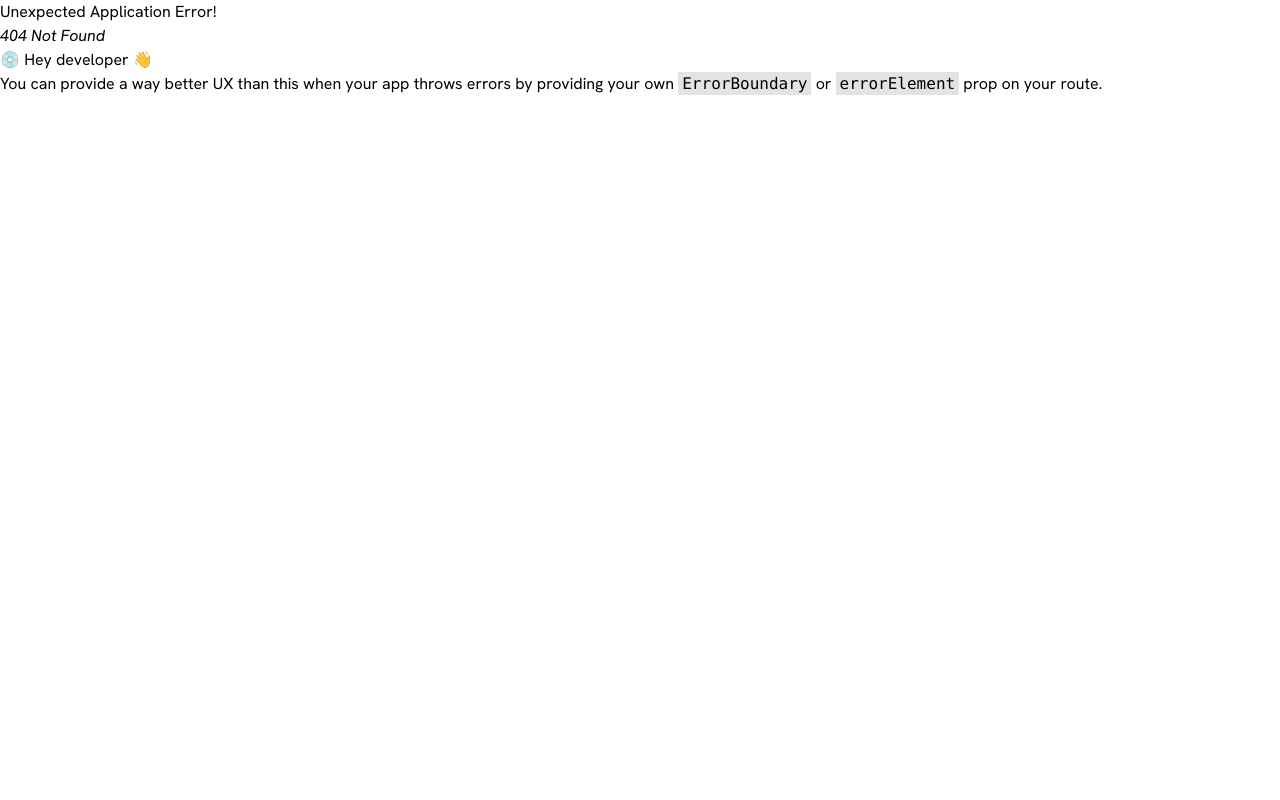
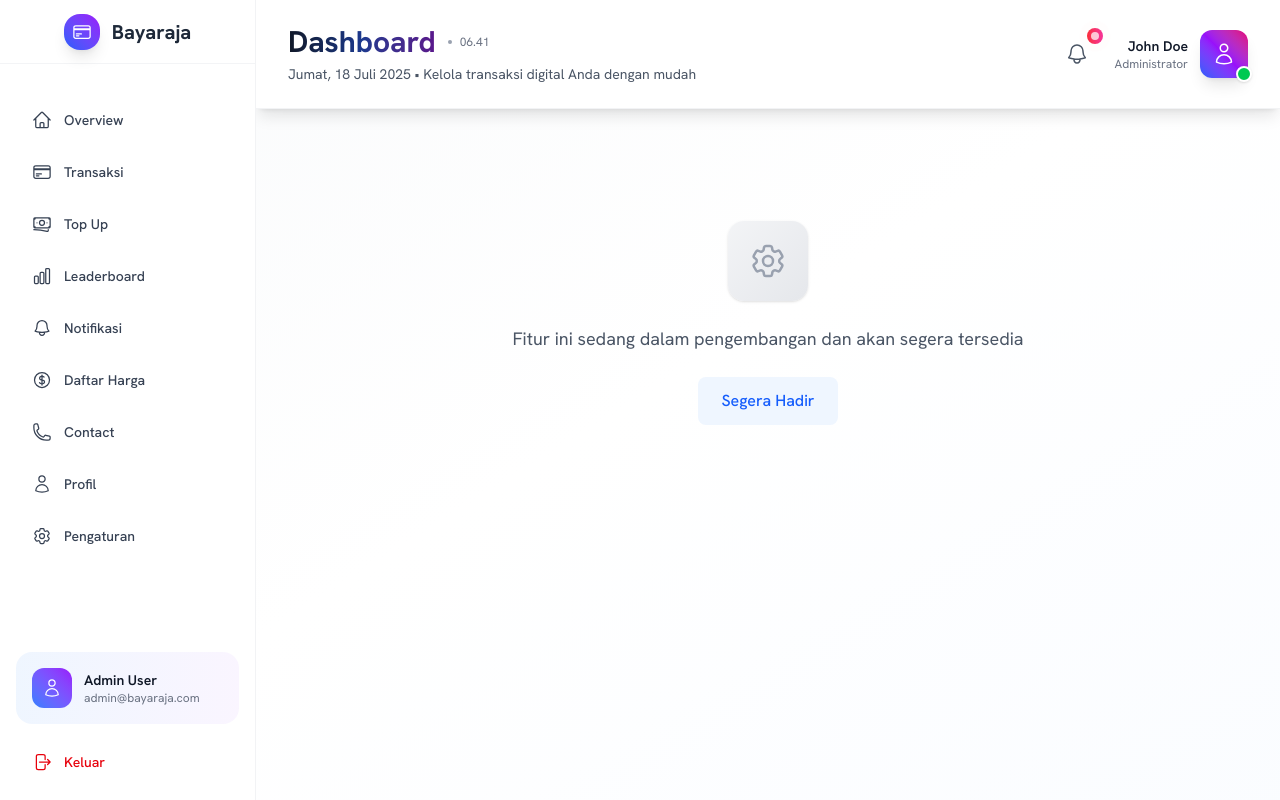
Before and after one commit to akbarryyan/ppob-webapp, a React (Vite) app in the folder frontend/: page /dashboard/1 in a window 1280 px wide. Before the commit this address had no page. Built offline with nearby package versions, Linux system fonts and the light colour scheme.

Commit message:
feat: Implement dynamic tab navigation in Dashboard with URL synchronization

```diff
--- a/frontend/src/pages/Dashboard.jsx
+++ b/frontend/src/pages/Dashboard.jsx
@@ -1,4 +1,5 @@
-import { useState } from "react";
+import { useState, useEffect } from "react";
+import { useParams, useNavigate } from "react-router-dom";
 import {
   HomeIcon,
   CreditCardIcon,
@@ -29,8 +30,25 @@ import {
 } from "../components/dashboard";
 
 const Dashboard = () => {
-  const [activeTab, setActiveTab] = useState("overview");
+  const { section } = useParams();
+  const navigate = useNavigate();
+  const [activeTab, setActiveTab] = useState(section || "overview");
   const [sidebarOpen, setSidebarOpen] = useState(false);
+
+  // Update activeTab when URL changes
+  useEffect(() => {
+    if (section) {
+      setActiveTab(section);
+    } else {
+      setActiveTab("overview");
+    }
+  }, [section]);
+
+  // Custom setActiveTab that also updates URL
+  const handleTabChange = (tab) => {
+    setActiveTab(tab);
+    navigate(`/dashboard/${tab}`);
+  };
 
   // Sample data
   const userBalance = 2850000;
@@ -96,7 +114,7 @@ const Dashboard = () => {
       {/* Sidebar */}
       <DashboardSidebar
         activeTab={activeTab}
-        setActiveTab={setActiveTab}
+        setActiveTab={handleTabChange}
         sidebarOpen={sidebarOpen}
         setSidebarOpen={setSidebarOpen}
       />
@@ -117,7 +135,7 @@ const Dashboard = () => {
               {/* Welcome Section & Balance */}
               <WelcomeCard
                 userBalance={userBalance}
-                setActiveTab={setActiveTab}
+                setActiveTab={handleTabChange}
               />
 
               {/* Quick Actions - Product Categories */}
@@ -129,7 +147,7 @@ const Dashboard = () => {
               {/* Recent Transactions */}
               <RecentTransactions
                 recentTransactions={recentTransactions}
-                setActiveTab={setActiveTab}
+                setActiveTab={handleTabChange}
               />
             </div>
           )}
--- a/frontend/src/router.jsx
+++ b/frontend/src/router.jsx
@@ -24,6 +24,10 @@ const router = createBrowserRouter([
     element: <Dashboard />,
   },
   {
+    path: "/dashboard/:section",
+    element: <Dashboard />,
+  },
+  {
     path: "/payment",
     element: <Payment />,
   },
```
